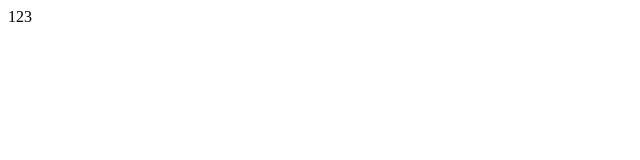
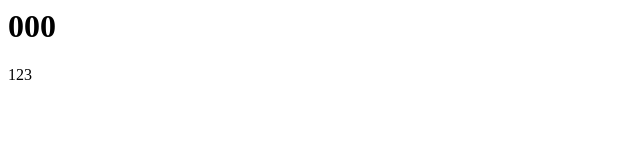
Before and after one commit to Astrayling/Astrayling.github.io, a plain HTML site: page index.html in a window 1280 px wide. Shown: the whole page, without its empty margins (0-640 px from the left). Drawn offline with Linux system fonts and the light colour scheme.

Commit message:
Update index.html

```diff
--- a/index.html
+++ b/index.html
@@ -3,6 +3,7 @@
     <title>123</title>
   </head>
   <body>
+   	<h1>000</h1>
     <p>123</p>
   </body>
 </html>
```
